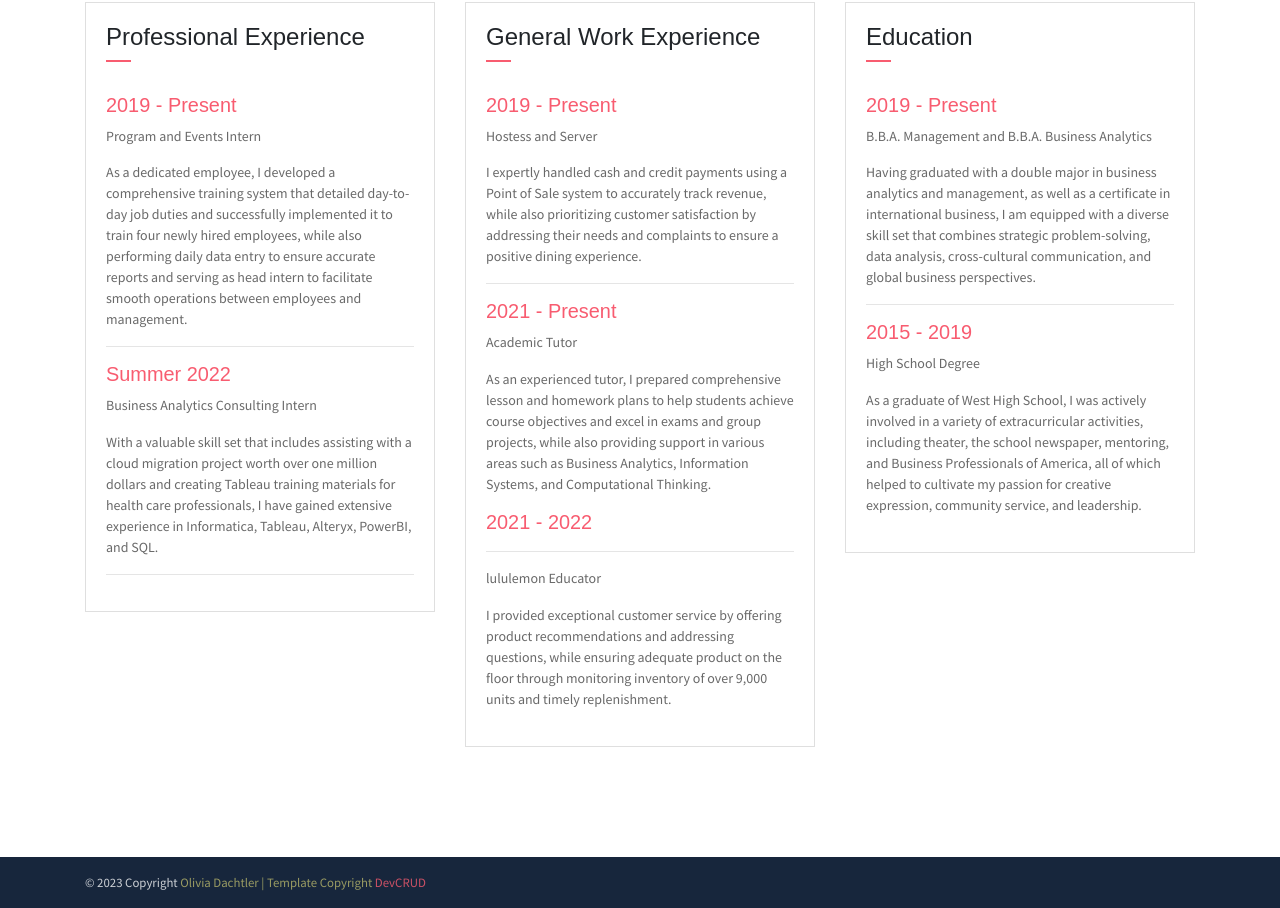
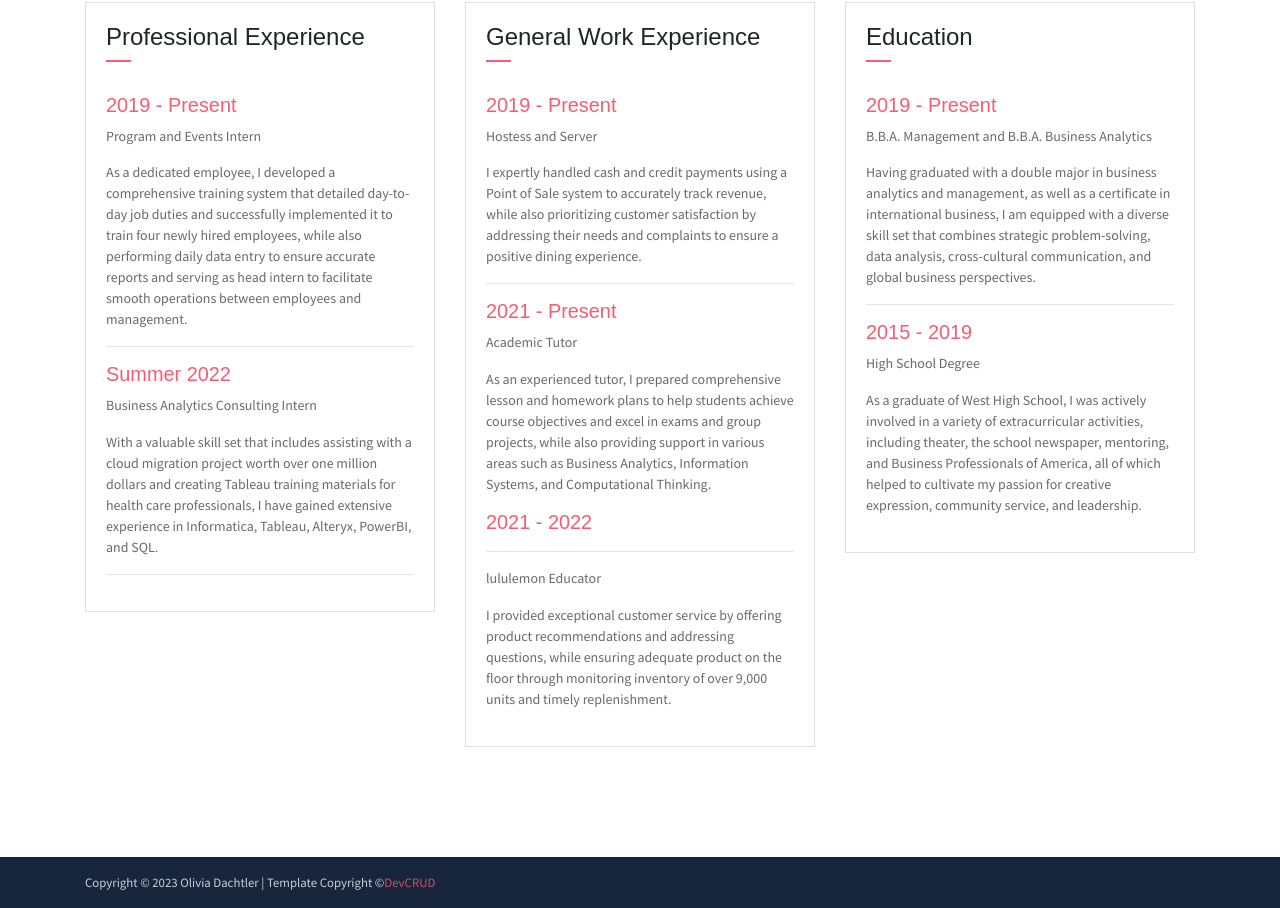
Before and after one commit to odachtler/Personal-Portfolio, a plain HTML site: page index.html in a window 1280 px wide. Shown: the part 1819-2727 px from the top of the page. Drawn offline with Linux system fonts and the light colour scheme; some packages are replaced by stand-ins of ours.

Commit message:
copyright fix

```diff
--- a/index.html
+++ b/index.html
@@ -195,7 +195,7 @@
   <footer class="footer py-3">
         <div class="container">
             <p class="small mb-0 text-light">
-                &copy; <script>document.write(new Date().getFullYear())</script> Copyright <a href="http://devcrud.com" target="_blank"> Olivia Dachtler  |   Template Copyright </a><a href="http://devcrud.com" target="_blank"><span class="text-danger" title="Bootstrap 4 Themes and Dashboards">DevCRUD</span></a>
+                Copyright &copy; <script>document.write(new Date().getFullYear())</script> Olivia Dachtler  |   Template Copyright &copy;</a><a href="http://devcrud.com" target="_blank"><span class="text-danger" title="Bootstrap 4 Themes and Dashboards">DevCRUD</span></a>
             </p>
         </div>
     </footer>
```
